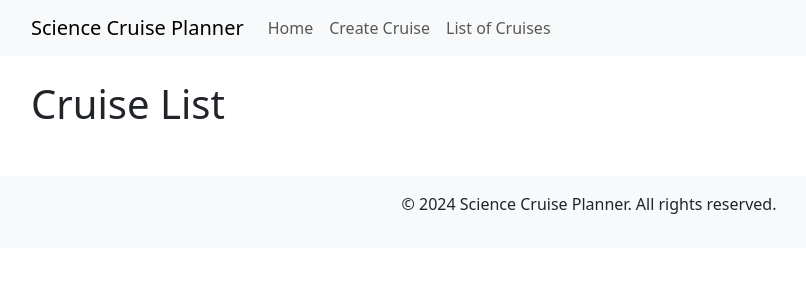
After one commit to hebjornberg/cruise-preparation, a Django app: page /cruise/cruise_list in a window 1280 px wide. The commit adds this page. Shown: the top 300 px of the page, without its empty margins (51-857 px from the left). Run offline with Django 4.2, Linux system fonts and the light colour scheme; data that the repository does not hold is empty.

Commit message:
Add list of cruises

```diff
--- /dev/null
+++ b/cruise/templates/cruise/cruise_list.html
@@ -0,0 +1,19 @@
+{% extends 'base.html' %}
+
+{% block title %}Cruise List - My Website{% endblock %}
+
+{% block content %}
+    <h1>Cruise List</h1>
+    <ul>
+        {% for cruise in cruises %}
+            <li>
+                <a href="{% url 'cruise_detail' cruise_id=cruise.id %}">{{ cruise }}</a>
+                <ul>
+                    {% for item in cruise.packing_items.all %}
+                        <li>{{ item.name }}</li>
+                    {% endfor %}
+                </ul>
+            </li>
+        {% endfor %}
+    </ul>
+{% endblock %}
--- a/cruise/templates/home.html
+++ b/cruise/templates/home.html
@@ -7,7 +7,6 @@
     <h1 class="display-4">Welcome to the Science Cruise Planner</h1>
     <p class="lead">Plan your scientific cruises with ease.</p>
     <hr class="my-4">
-    <p>Get started by creating your first cruise.</p>
     <a class="btn btn-primary btn-lg" href="{% url 'create_cruise' %}" role="button">Create Cruise</a>
 </div>
 {% endblock %}
--- a/cruise/urls.py
+++ b/cruise/urls.py
@@ -4,6 +4,7 @@ from . import views
 urlpatterns = [
     path('', views.home, name='home'),
     path('create_cruise', views.create_cruise, name='create_cruise'),
+    path('cruise_list', views.cruise_list, name='cruise_list'),
     path('<int:cruise_id>/', views.cruise_detail, name='cruise_detail'),
     path('<int:cruise_id>/add_item/', views.add_item, name='add_item')
 ]
--- a/cruise/views.py
+++ b/cruise/views.py
@@ -34,3 +34,7 @@ def add_item(request, cruise_id):
     else:
         form = ItemForm()
     return render(request, 'cruise/add_item.html', {'cruise': cruise, 'form': form})
+
+def cruise_list(request):
+    cruises = Cruise.objects.all()
+    return render(request, 'cruise/cruise_list.html', {'cruises': cruises})
--- a/sciencecruise/settings.py
+++ b/sciencecruise/settings.py
@@ -28,7 +28,7 @@ TEMPLATES_DIR = os.path.join(BASE_DIR, 'templates')
 SECRET_KEY = '%i!s%0rg!xuw)n*7-0e&=olub%+k6nf@0ciy@+6!+awjs!5j@q'
 
 # SECURITY WARNING: don't run with debug turned on in production!
-DEBUG = False
+DEBUG = True
 
 ALLOWED_HOSTS = ['8000-hebjornberg-cruiseprepa-z6nybibde88.ws.codeinstitute-ide.net','.herokuapp.com']
 
--- a/templates/base.html
+++ b/templates/base.html
@@ -25,6 +25,9 @@
                         <li class="nav-item">
                             <a class="nav-link" href="{% url 'create_cruise' %}">Create Cruise</a>
                         </li>
+                        <li class="nav-item">
+                            <a class="nav-link" href="{% url 'cruise_list' %}">List of Cruises</a>
+                        </li>
                         <!-- Add more navigation items as needed -->
                     </ul>
                 </div>
```
